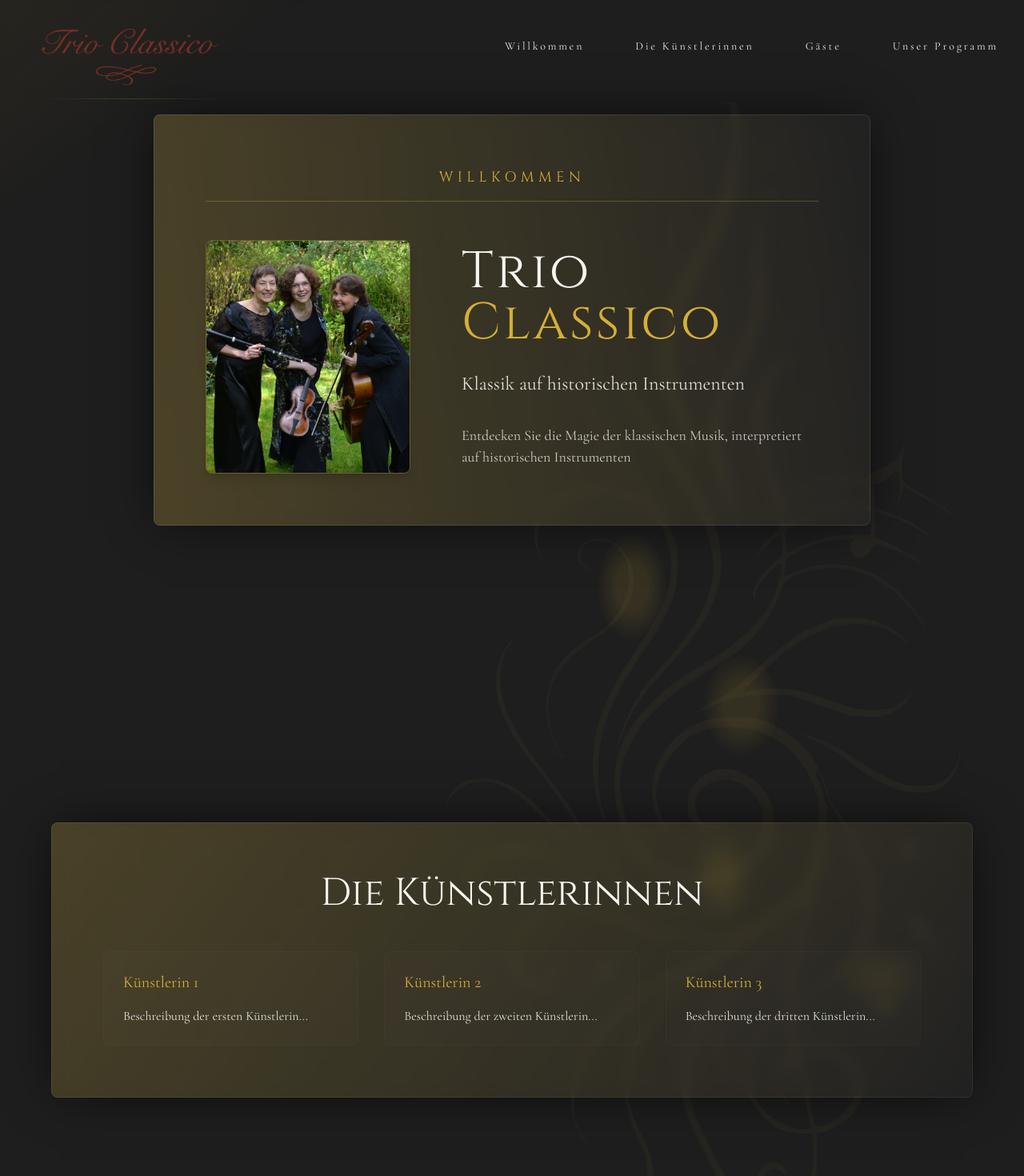
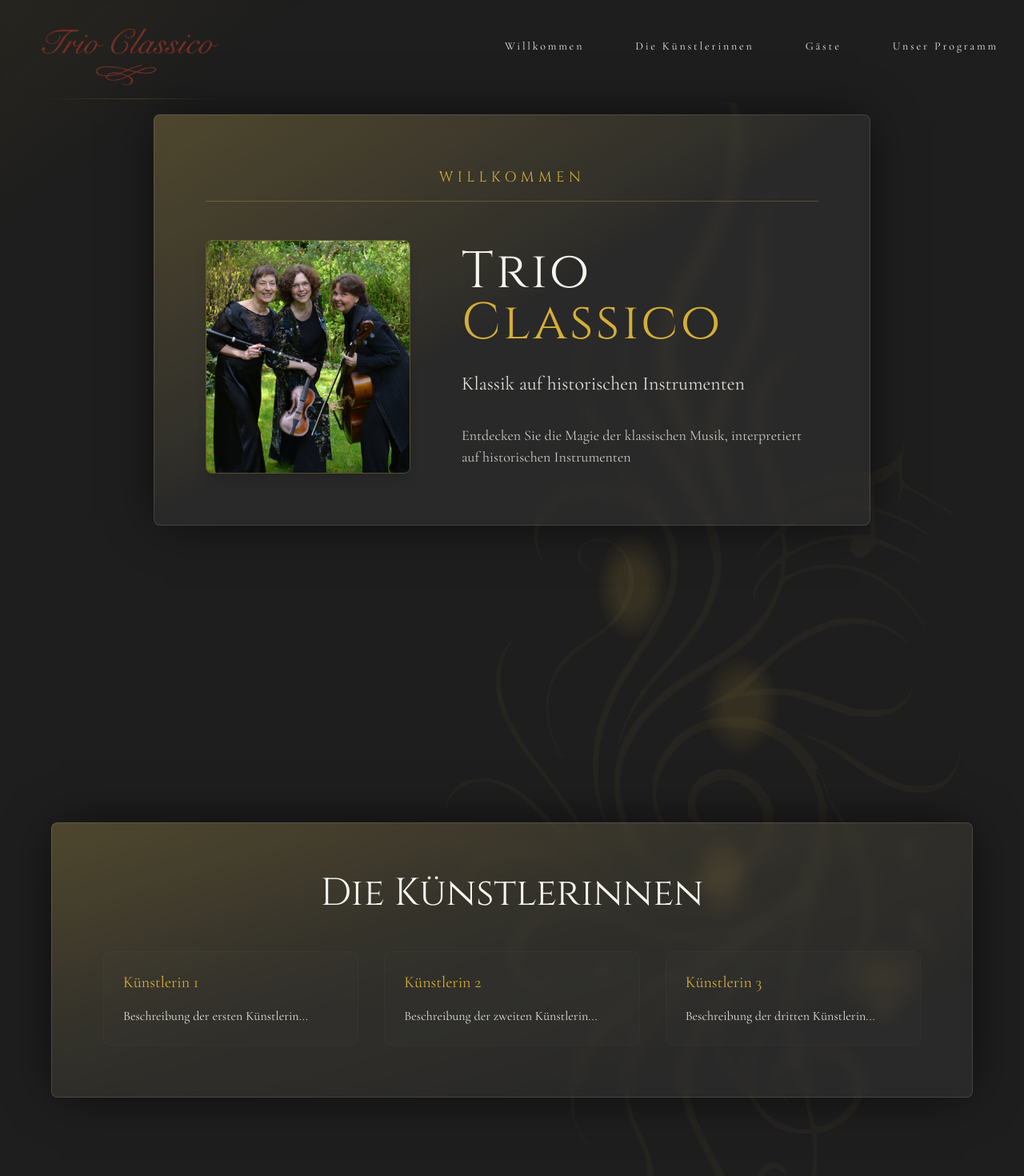
Before and after one commit to j-eick/lonni-trioclassico, a React (Create React App) app: page / in a window 1280 px wide. Shown: the top 1470 px of the page at 80% size. Built offline with nearby package versions, Linux system fonts and the light colour scheme.

Commit message:
fix / brightness of cards

```diff
--- a/src/components/ContentSection.tsx
+++ b/src/components/ContentSection.tsx
@@ -13,19 +13,18 @@ export default function ContentSection({ id, className = "", children }: Content
             className={`min-h-screen flex items-center justify-center px-4  py-20 ${className}`}
         >
             <div className="relative z-10 max-w-6xl w-full mx-auto">
-                {/* <div className="absolute -z-10 inset-0 bg-gradient-to-br from-white/[0.06] to-transparent rounded-lg" /> */}
-                <div className="absolute -z-10 inset-0 bg-gradient-to-r from-luxury-gold/[0.15] to-transparent rounded-lg" />
-                <div className="absolute -z-10 inset-0 bg-gradient-to-br from-luxury-gold/[0.09] to-transparent rounded-lg" />
+                <div className="absolute -z-10 inset-0 bg-gradient-to-br from-luxury-gold/[0.18] via-luxury-gold/[0.05] to-transparent via-40% to-80% rounded-lg" />
+                <div className="absolute -z-10 inset-0 bg-gradient-to-br from-luxury-gold/[0.05] to-transparent to-50% rounded-lg" />
                 {/* Main Content */}
-                <div className="relative bg-white/[0.02] backdrop-blur-[8px] p-8 md:p-16 shadow-elegant border border-white/[0.06] rounded-lg group">
+                <div className="relative bg-white/[0.05] backdrop-blur-[8px] p-8 md:p-16 shadow-elegant border border-white/[0.12] rounded-lg group">
                     {/* Inner Glow */}
-                    <div className="absolute -z-10 inset-0 bg-gradient-to-br from-luxury-gold/[0.06] to-transparent rounded-lg opacity-0 group-hover:opacity-70 transition-opacity duration-700" />
+                    <div
+                        className={`absolute -z-10 inset-0 bg-gradient-to-br from-luxury-gold/[0.06] to-transparent to-50% rounded-lg opacity-0
+                                    group-hover:opacity-80 transition-opacity duration-700
+                                    `}
+                    />
                     {children}
                 </div>
-
-                {/* <div className="relative bg-white/[0.01] backdrop-blur-lg p-16 shadow-elegant border border-white/[0.02] rounded-lg">
-                    {children}
-                </div> */}
             </div>
         </section>
     );
--- a/src/components/HeroSection.tsx
+++ b/src/components/HeroSection.tsx
@@ -12,21 +12,16 @@ export default function HeroSection({ id, className = "", children }: HeroSectio
             id={id}
             className={`min-h-screen flex items-center justify-center px-4 ${className}`}
         >
-            {/* Gradient Overlays */}
-            {/* <div className="absolute -z-10 inset-0 bg-[radial-gradient(ellipse_at_center,_rgba(212,175,55,0.25)_25%,_transparent_80%)]" />
-            <div className="absolute -z-10 inset-0 bg-gradient-to-b from-rich-black/20 via-transparent to-rich-black/30" /> */}
-
             {/* Content Container */}
             <div className={`relative z-10 max-w-4xl w-full mx-auto duration-700 transition-opacity`}>
                 {/* Glass Effect Layers */}
-
-                <div className="absolute -z-10 inset-0 bg-gradient-to-r from-luxury-gold/[0.2] to-transparent rounded-lg" />
-                <div className="absolute -z-10 inset-0 bg-gradient-to-tr from-luxury-gold/[0.045] to-transparent rounded-lg" />
+                <div className="absolute -z-10 inset-0 bg-gradient-to-br from-luxury-gold/[0.18] via-luxury-gold/[0.05] to-transparent via-40% to-50% rounded-lg" />
+                <div className="absolute -z-10 inset-0 bg-gradient-to-br from-luxury-gold/[0.05] to-transparent to-50% rounded-lg" />
                 {/* Main Content */}
-                <div className="relative bg-white/[0.02] backdrop-blur-[8px] p-8 md:p-16 shadow-elegant border border-white/[0.09] rounded-lg group">
+                <div className="relative bg-white/[0.05] backdrop-blur-[8px] p-8 md:p-16 shadow-elegant border border-white/[0.12] rounded-lg group">
                     {/* Inner Glow */}
                     <div
-                        className={`absolute -z-10 inset-0 bg-gradient-to-br from-luxury-gold/[0.09] to-transparent rounded-lg opacity-0
+                        className={`absolute -z-10 inset-0 bg-gradient-to-br from-luxury-gold/[0.06] to-transparent to-50% rounded-lg opacity-0
                                     group-hover:opacity-80 transition-opacity duration-700
                                     `}
                     />
```
